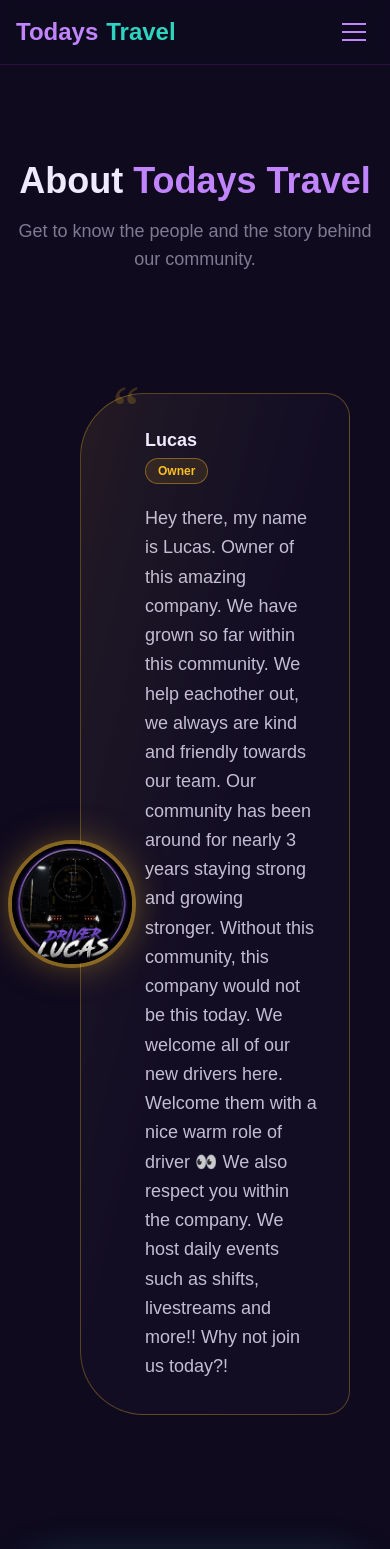
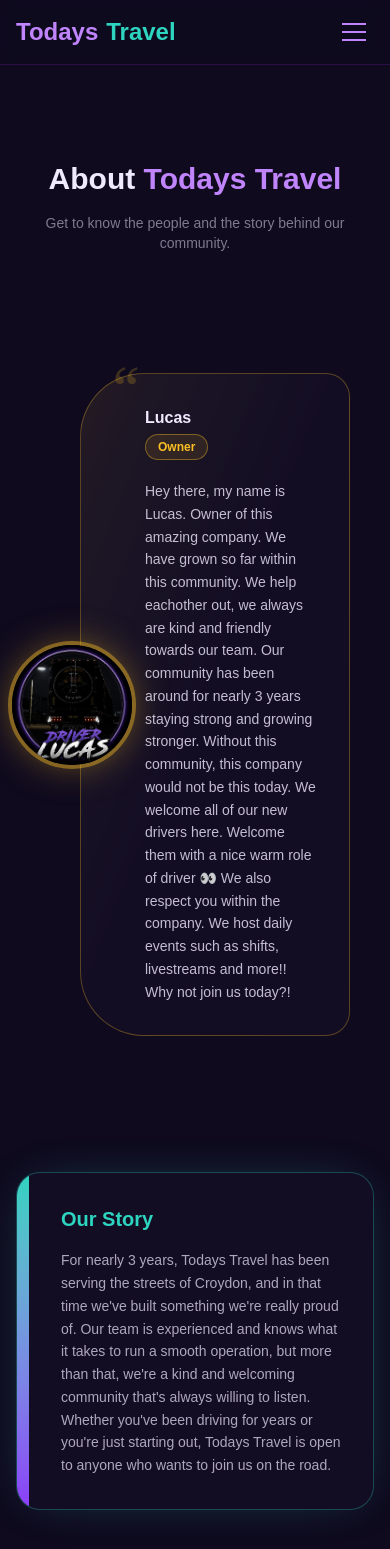
Before and after one commit to XPMaster4865/todays-travel, a Next.js app: page /about in a window 390 px wide. Shown: the top 1549 px of the page. Built offline with nearby package versions, Linux system fonts and the light colour scheme.

Commit message:
Reduce About page text size on mobile

```diff
--- a/app/about/page.tsx
+++ b/app/about/page.tsx
@@ -7,10 +7,10 @@ const generalMessage = "For nearly 3 years, Todays Travel has been serving the s
 export default function About() {
   return (
     <div className="max-w-5xl mx-auto px-4 py-24 overflow-hidden">
-      <h1 className="text-4xl md:text-5xl font-extrabold mb-4 text-center">
+      <h1 className="text-3xl md:text-5xl font-extrabold mb-4 text-center">
         About <span className="text-[#c084fc]">Todays Travel</span>
       </h1>
-      <p className="text-[#f0eaff]/50 text-lg mb-20 text-center">
+      <p className="text-sm md:text-lg text-[#f0eaff]/50 mb-20 text-center">
         Get to know the people and the story behind our community.
       </p>
 
@@ -19,11 +19,11 @@ export default function About() {
         <div className="relative pl-16 md:pl-28 pr-6 py-10 md:py-12">
           <div className="rounded-3xl rounded-l-[4rem] border border-[#fbbf24]/30 bg-gradient-to-br from-[#fbbf24]/10 via-[#130d24] to-[#130d24] p-8 md:p-10 pl-16 md:pl-24">
             <span className="absolute top-6 left-24 md:left-40 text-6xl text-[#fbbf24]/20 font-serif leading-none select-none">“</span>
-            <p className="text-lg font-bold text-[#f0eaff] mb-1">Lucas</p>
+            <p className="text-base md:text-lg font-bold text-[#f0eaff] mb-1">Lucas</p>
             <span className="inline-block text-xs font-semibold px-3 py-1 rounded-full border text-[#fbbf24] border-[#fbbf24]/40 bg-[#fbbf24]/10 mb-5">
               Owner
             </span>
-            <p className="text-[#f0eaff]/80 text-lg leading-relaxed relative z-10">
+            <p className="text-sm md:text-lg text-[#f0eaff]/80 leading-relaxed relative z-10">
               Hey there, my name is Lucas. Owner of this amazing company. We have grown so far within this community. We help eachother out, we always are kind and friendly towards our team. Our community has been around for nearly 3 years staying strong and growing stronger. Without this community, this company would not be this today. We welcome all of our new drivers here. Welcome them with a nice warm role of driver 👀 We also respect you within the company. We host daily events such as shifts, livestreams and more!! Why not join us today?!
             </p>
           </div>
@@ -37,7 +37,7 @@ export default function About() {
         {/* Driver testimonials — staggered blobs */}
         {driverQuotes.length > 0 && (
           <div>
-            <h2 className="text-2xl font-bold text-center mb-10">
+            <h2 className="text-xl md:text-2xl font-bold text-center mb-10">
               What Our <span className="text-[#2dd4bf]">Drivers</span> Say
             </h2>
             <div className="grid md:grid-cols-2 gap-8">
@@ -46,7 +46,7 @@ export default function About() {
                   key={d.name}
                   className={`rounded-[2.5rem] ${i % 2 === 0 ? "rounded-tl-lg md:translate-y-6" : "rounded-br-lg md:-translate-y-6"} border border-purple-900/40 bg-[#130d24] p-7 hover:border-[#2dd4bf]/60 transition-colors`}
                 >
-                  <p className="text-[#f0eaff]/70 leading-relaxed mb-4">{d.text}</p>
+                  <p className="text-sm md:text-base text-[#f0eaff]/70 leading-relaxed mb-4">{d.text}</p>
                   <p className="text-sm font-bold text-[#2dd4bf]">— {d.name}</p>
                 </div>
               ))}
@@ -60,8 +60,8 @@ export default function About() {
             <div className="flex w-full md:w-[26rem] rounded-3xl border border-[#2dd4bf]/30 bg-[#130d24] overflow-hidden md:-rotate-1 shadow-[0_0_50px_-20px_rgba(45,212,191,0.4)]">
               <div className="w-3 md:w-4 bg-gradient-to-b from-[#2dd4bf] to-[#8b3cf7] shrink-0" />
               <div className="p-8 md:p-10">
-                <h2 className="text-2xl font-bold mb-4 text-[#2dd4bf]">Our Story</h2>
-                <p className="text-[#f0eaff]/70 leading-relaxed">{generalMessage}</p>
+                <h2 className="text-xl md:text-2xl font-bold mb-4 text-[#2dd4bf]">Our Story</h2>
+                <p className="text-sm md:text-base text-[#f0eaff]/70 leading-relaxed">{generalMessage}</p>
               </div>
             </div>
           </div>
```
